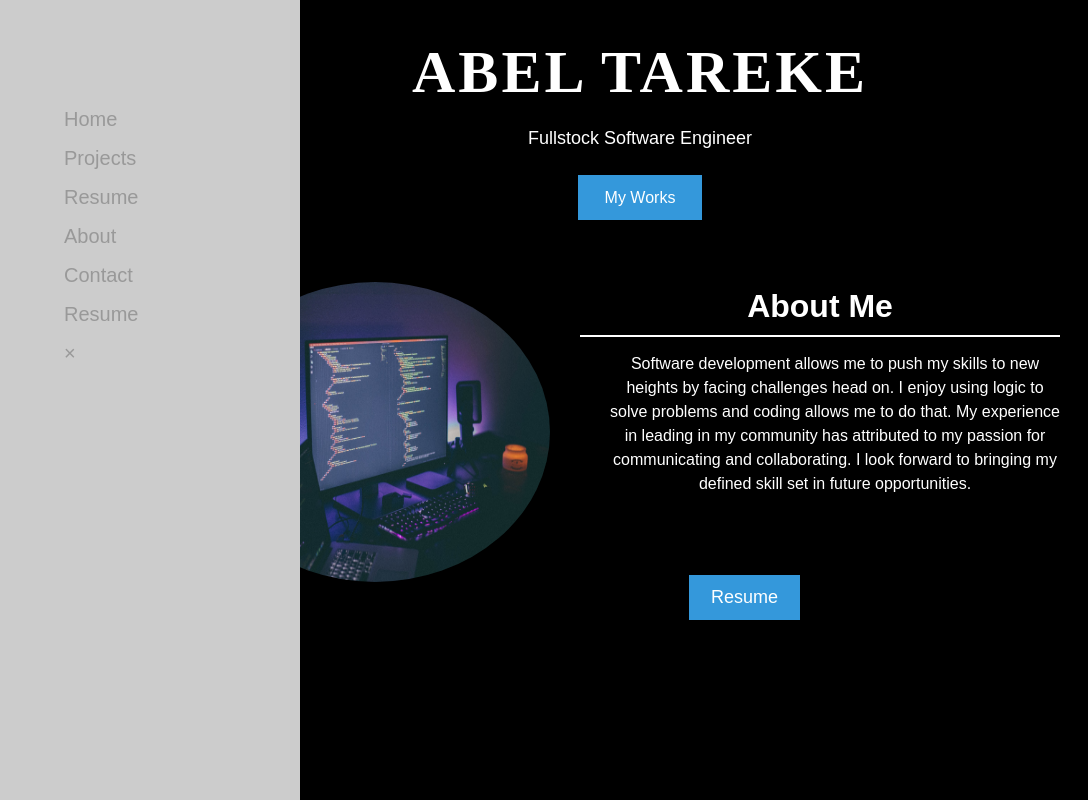
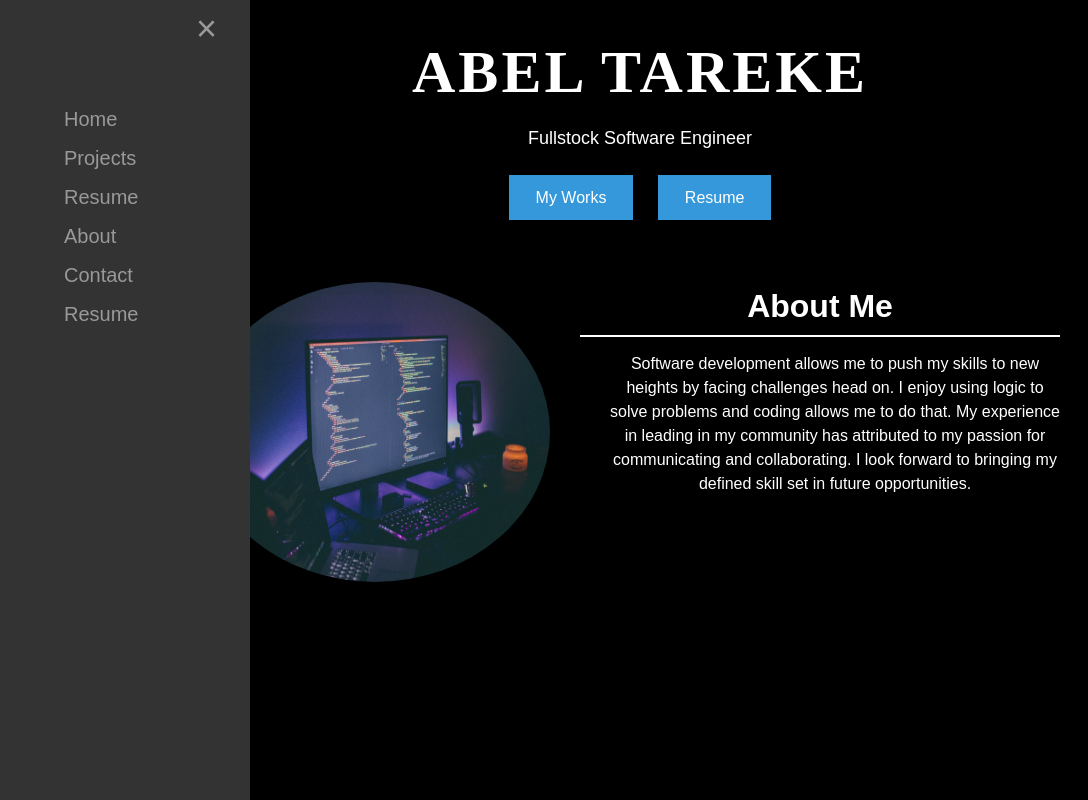
Before and after one commit to sophiemar27/portfolio-site, a plain HTML site: page index.html in a window 1280 px wide. Shown: the full height of the page, 0-1088 px from the left. Drawn offline with Linux system fonts and the light colour scheme; a web font is replaced by a local one.

Commit message:
functionality added to the side menu

```diff
--- a/home.css
+++ b/home.css
@@ -43,7 +43,7 @@ body {
     font-size: 18px;
 }
 
-.about-me-btn {
+.my-work-btn {
    margin: 10px;
    width: 50px;
    padding: 12px 25px;
@@ -53,11 +53,16 @@ body {
    background-color: #3498db;
 }
 
-.about-me-btn:hover {
+.resume {
+    margin: 10px;
+   width: 50px;
+   padding: 12px 25px;
+   border: solid 2px #3498db;
+   color: #ffffff;
+   /* border-radius: 24px; */
+   background-color: #3498db;
+}
 
-    background-color: #3498db;
-
-}
 
 .nav-bar {
     display: flex;
@@ -89,12 +94,6 @@ a {
     padding: 3px;
 }
 
-.fa-bars {
-    color: #ffffff;
-    position: absolute;
-    top: 50px;
-    left: 100px;
-}
 
 /* .social-media {
     display: flex;
@@ -120,6 +119,7 @@ a {
 .aboutme-section {
     display: flex;
     justify-content: center;
+    flex-wrap: wrap;
     margin-top: 50px;
 
 }
@@ -148,7 +148,7 @@ a {
     line-height: 1.5rem;
 }
 
-.resume {
+/* .resume {
     position: absolute;
     right: 470px;
     bottom: 170px;
@@ -158,27 +158,36 @@ a {
     text-align: center;
     border: 2px solid #3498db;
     background-color: #3498db;
-    /* border-radius: 24px; */
     padding: 10px 20px;
     margin: 10px;
+} */
+
+/* .resume:hover {
+    background-color: #ffffff;
+    color: #3498db;
+} */
+
+/* side-menu */
+.fa-bars {
+    color: #ffffff;
+    position: absolute;
+    top: 50px;
+    left: 100px;
+    transition: all .6s;
+    cursor: pointer;
 }
 
-.resume:hover {
-    background-color: #ffffff;
-    color: #3498db;
-}
-
-/* side-menu */
 .sidemenu {
     position: fixed;
     top: 0px;
     left: 0px;
     height: 100%;
-    width: 300px;
-    background-color: #ccc;
+    width: 250px;
+    background-color: #333333;
     z-index: 1;
     padding-top: 100px;
     overflow-x: hidden;
+    transition: all .5s;
 }
 .sidemenu a{
     padding: 8px 8px 8px 64px;
@@ -188,3 +197,11 @@ a {
     display: block;
 
 }
+
+.sidemenu .closebtn {
+    position: absolute;
+    top: 0;
+    right: 25px;
+    font-size: 36px;
+    margin-left: 32px;
+}
--- a/index.html
+++ b/index.html
@@ -20,7 +20,10 @@
         <!-- <img class="showcase-img" src="./images/showcaseimg.jpg" alt="my image"> -->
         <h1 class='my-name'>Abel Tareke </h1>
         <p class="my-title">Fullstock Software Engineer</p>
-        <div><a class="about-me-btn" href="projects.html">My Works</a></div>
+        <div>
+            <a class="my-work-btn" href="projects.html">My Works</a>
+            <a class="resume" href="https://docs.google.com/document/d/1dovelX3ArDFxMS8mIMKDJtaCjehdYbHCFxb2T3rCiIs/edit?usp=sharing">Resume</a>
+        </div>
 
 
     </div>
@@ -33,6 +36,10 @@
         </ul>
     </div> -->
 
+    <div>
+        <i onclick="openFunction()" class="fa fa-bars fa-2x" aria-hidden="true"></i>
+
+    </div>
     <div id="menu" class="sidemenu">
         <a  href="index.html">Home</a>
         <a  href="projects.html">Projects</a>
@@ -40,13 +47,10 @@
         <a  href="index.html">About</a>
         <a  href="contact.html">Contact</a>
         <a  href="resume.html">Resume</a>
-        <a  href="#">&times;</a>
+        <a  href="#" class="closebtn" onclick="closeFunction()">&times;</a>
     </div>
 
-    <div>
-        <i class="fa fa-bars fa-2x" aria-hidden="true"></i>
 
-    </div>
 
     <div class="social-media">
         <a href="https://www.linkedin.com/in/abel-tareke/">
@@ -76,9 +80,9 @@
         </div>
     </div>
 
-    <div>
-        <a class="resume" href="https://docs.google.com/document/d/1dovelX3ArDFxMS8mIMKDJtaCjehdYbHCFxb2T3rCiIs/edit?usp=sharing">Resume</a>
-    </div>
+    <!-- <div>
+        <a class="resume" href="https://docs.google.com/document/d/1dovelX3ArDFxMS8mIMKDJtaCjehdYbHCFxb2T3rCiIs/edit?usp=sharing">Resume</a> -->
+    <!-- </div> -->
 <script src="main.js"></script>
 </body>
 
--- a/main.js
+++ b/main.js
@@ -0,0 +1,9 @@
+const menu = document.getElementById('menu')
+
+function openFunction(){
+    menu.style.width="300px"
+}
+
+function closeFunction(){
+    menu.style.width="0px"
+}
```
Also changed, not shown: projects.html (+15 -0 lines).
